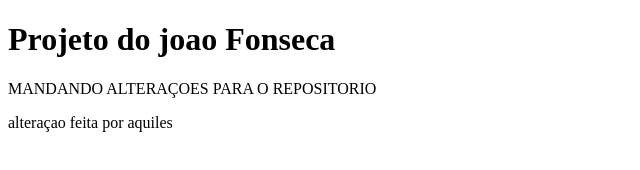
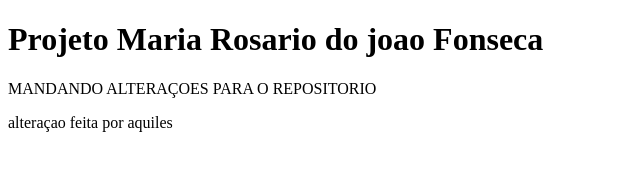
Before and after one commit to kauai/Meu-site, a plain HTML site: page index.html in a window 1280 px wide. Shown: the whole page, without its empty margins (0-640 px from the left). Drawn offline with Linux system fonts and the light colour scheme.

Commit message:
mudança maria

```diff
--- a/index.html
+++ b/index.html
@@ -5,7 +5,7 @@
     <title>CURSO DE GIT ALURA LEARN GIT</title>
 </head>
 <body>
-   <h1>Projeto do joao Fonseca</h1>
+   <h1>Projeto Maria Rosario do joao Fonseca</h1>
    <p>MANDANDO ALTERAÇOES PARA O REPOSITORIO</p>
    <div>
       <p> alteraçao feita por aquiles</p>
```
